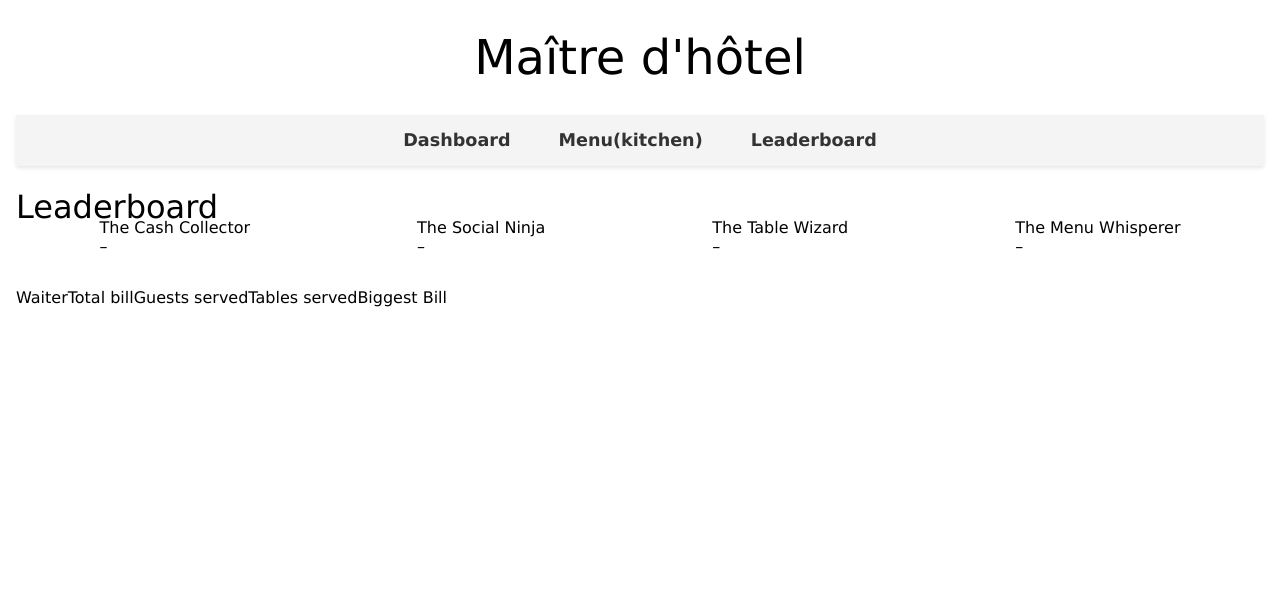
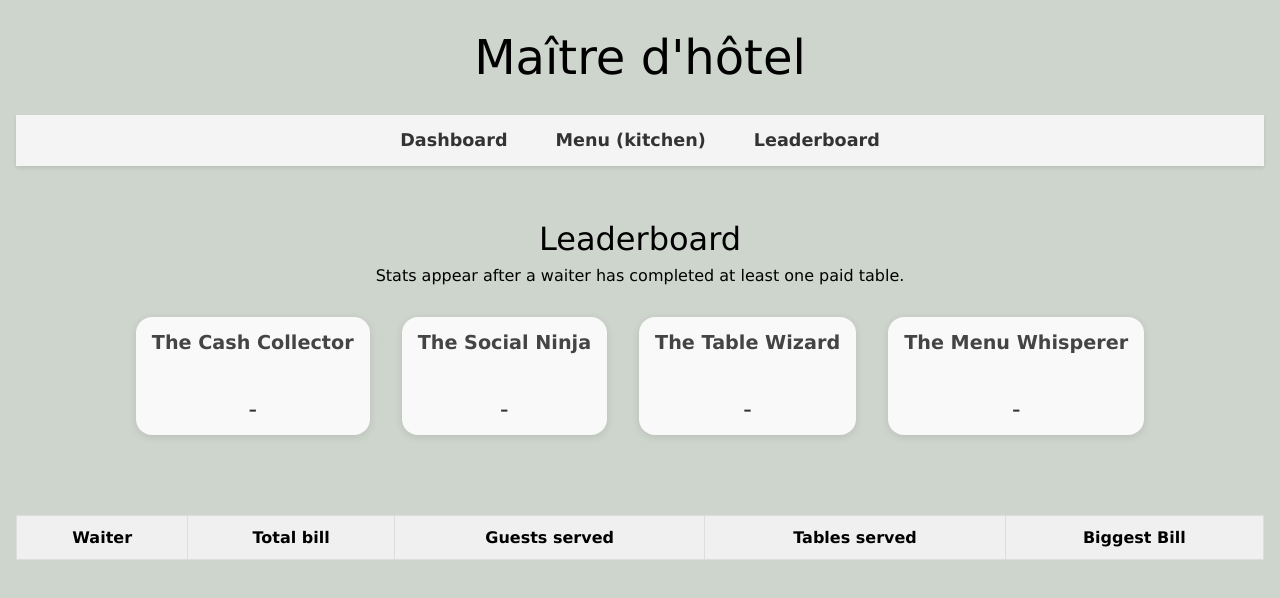
Before and after one commit to LinaKausch/restaurant-dashboard, a React (Vite) app: page /restaurant-dashboard/leaderboard in a window 1280 px wide. Shown: the top 598 px of the page. Built offline with nearby package versions, Linux system fonts and the light colour scheme.

Commit message:
css for leaderboard

```diff
--- a/src/App.css
+++ b/src/App.css
@@ -3,6 +3,7 @@ body {
     font-size: 1rem;
     line-height: 1.2rem;
     padding: 1rem;
+    background-color:rgb(206, 213, 205)
 }
 
 strong {
@@ -379,3 +380,75 @@ input:checked+.slider:before {
     color: #666;
     font-size: 0.95rem;
 }
+
+.fame-grid {
+    display: flex;
+    flex-wrap: wrap;
+    gap: 2rem;
+    justify-content: center;
+    margin-bottom: 2rem;
+}
+
+.fame-grid div {
+    background-color: #f9f9f9;
+    border-radius: 1rem;
+    padding: 1rem;
+    text-align: center;
+    min-width: 10rem;
+    box-shadow: 0 2px 8px rgba(0, 0, 0, 0.1);
+}
+
+.fame-grid img {
+    width: 5rem;
+    height: 5rem;
+    border-radius: 50%;
+    object-fit: cover;
+}
+
+.fame-grid h3 {
+    font-weight: bold;
+    font-size: 1.2rem;
+    color: #444;
+    padding-bottom: 2rem;
+}
+
+.fame-grid p {
+    font-size: 1rem;
+    font-weight: bold;
+padding-top: 1rem;
+    color: #333;
+}
+
+.leaderboard-title {
+    text-align: center;
+    padding-top: 2rem;
+}
+
+.leaderboard-note{
+    text-align: center;
+    padding-bottom: 2rem;
+    padding-top: 1rem;
+}
+
+.leaderboard-table {
+  width: 100%;
+  border-collapse: collapse;
+  margin-bottom: 2rem;
+  margin-top: 5rem;
+}
+
+.leaderboard-table th,
+.leaderboard-table td {
+  border: 1px solid #ddd;
+  padding: 0.75rem;
+  text-align: center;
+}
+
+.leaderboard-table th {
+  background-color: #f0f0f0;
+  font-weight: bold;
+}
+
+.leaderboard-table tbody tr:nth-child(even) {
+  background-color: #fafafa;
+}
--- a/src/App.jsx
+++ b/src/App.jsx
@@ -140,7 +140,7 @@ function App() {
       <nav>
         <ul className="nav">
           <li><Link to="/">Dashboard</Link></li>
-          <li><Link to="/menu">Menu(kitchen)</Link></li>
+          <li><Link to="/menu">Menu (kitchen)</Link></li>
           <li><Link to="/leaderboard">Leaderboard</Link></li>
         </ul>
       </nav>
--- a/src/components/Leaderboard.jsx
+++ b/src/components/Leaderboard.jsx
@@ -28,8 +28,9 @@ const Leaderboard = ({ waitersStats }) => {
 
     return (
         <div>
-            <h2>Leaderboard</h2>
-            <div style={{ display: "flex", justifyContent: "space-around", marginBottom: "2rem" }}>
+            <h2 className="leaderboard-title">Leaderboard</h2>
+            <p className="leaderboard-note">Stats appear after a waiter has completed at least one paid table. </p>
+            <div className="fame-grid">
                 <div>
                     <h3>The Cash Collector</h3>
                     {topRevenue ? (
@@ -84,7 +85,8 @@ const Leaderboard = ({ waitersStats }) => {
                 </div>
             </div>
 
-            <table>
+            <table className="leaderboard-table">
+
                 <thead>
                     <tr>
                         <th>Waiter</th>
```
